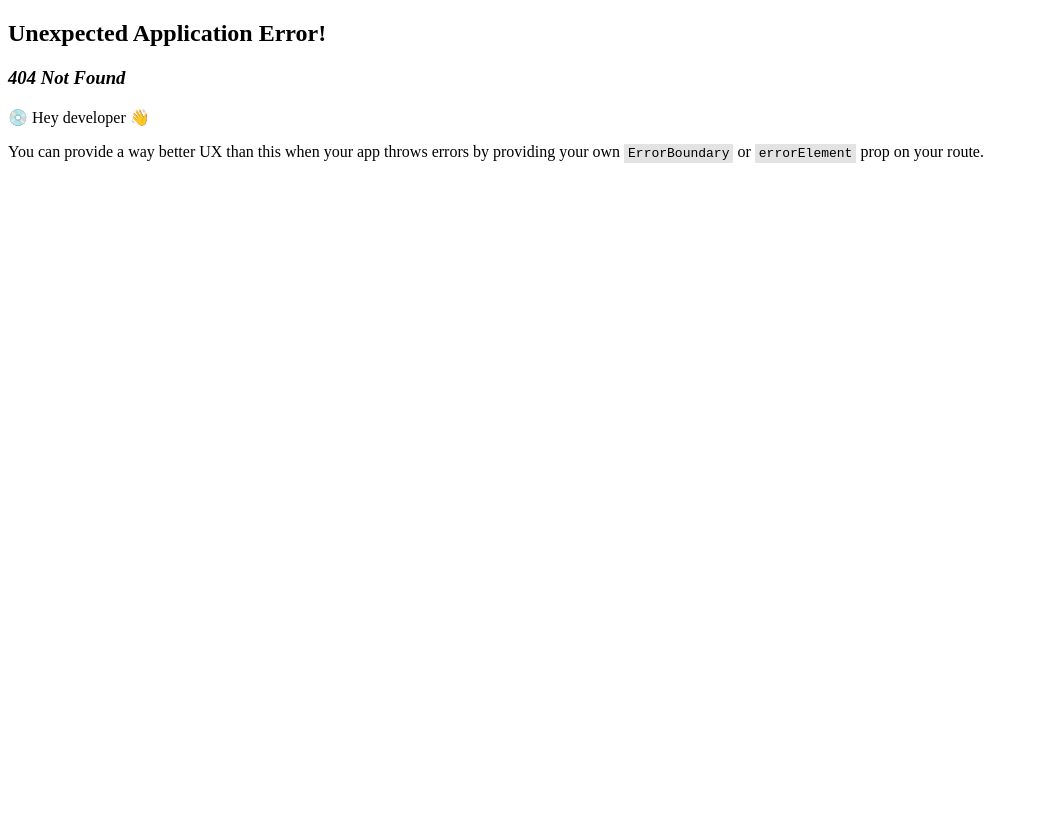
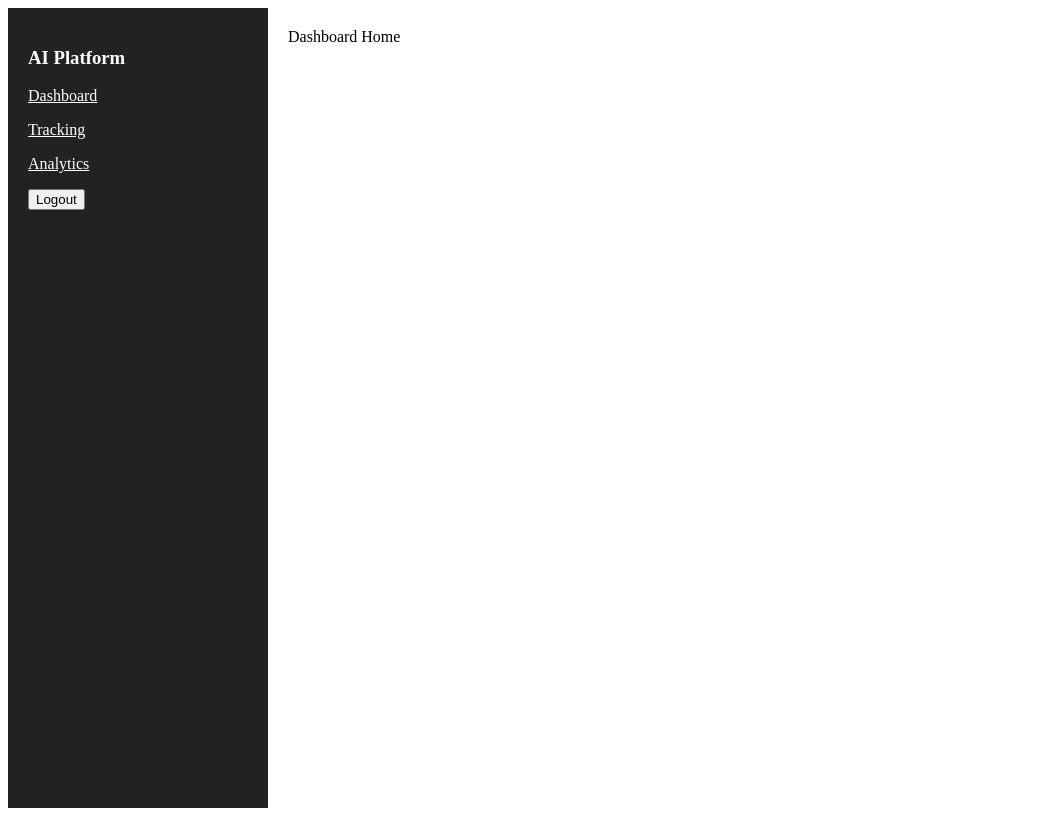
Before and after one commit to codekesh/ai-tracking-frontend, a React (Vite) app: page /dashboard in a window 1280 px wide. Before the commit this address had no page. Shown: the whole page, without its empty margins (0-1039 px from the left). Built offline with nearby package versions, Linux system fonts and the light colour scheme; sample sign-in values are in the browser's storage.

Commit message:
added dashboard and protectedroute

```diff
--- a/src/app/router.tsx
+++ b/src/app/router.tsx
@@ -1,6 +1,8 @@
 import { createBrowserRouter } from "react-router-dom";
 import LoginPage from "../features/auth/pages/LoginPage";
 import RegisterPage from "../features/auth/pages/RegisterPage";
+import ProtectedRoute from "../shared/components/ProtectedRoute";
+import DashboardLayout from "../layouts/DashboardLayout";
 
 export const router = createBrowserRouter([
   {
@@ -11,4 +13,26 @@ export const router = createBrowserRouter([
     path: "/register",
     element: <RegisterPage />,
   },
+  {
+    path: "/dashboard",
+    element: (
+      <ProtectedRoute>
+        <DashboardLayout />
+      </ProtectedRoute>
+    ),
+    children: [
+      {
+        index: true,
+        element: <div>Dashboard Home</div>,
+      },
+      {
+        path: "tracking",
+        element: <div>Tracking Page</div>,
+      },
+      {
+        path: "analytics",
+        element: <div>Analytics Page</div>,
+      },
+    ],
+  },
 ]);
--- a/src/features/auth/pages/LoginPage.tsx
+++ b/src/features/auth/pages/LoginPage.tsx
@@ -1,15 +1,23 @@
 import { useState } from "react";
 import { authAPI } from "../../../shared/api/axios";
 import { Link } from "react-router-dom";
+import { useNavigate } from "react-router-dom";
+
 export default function LoginPage() {
   const [email, setEmail] = useState("");
   const [password, setPassword] = useState("");
+  const navigate = useNavigate();
 
   const handleLogin = async () => {
     try {
-      const res = await authAPI.post("/auth/login", { email, password });
-      console.log(res.data);
-      alert("Login Success");
+      const res = await authAPI.post("/auth/login", {
+        email,
+        password,
+      });
+      const token = res.data.token;
+      localStorage.setItem("token", token);
+
+      navigate("/dashboard");
     } catch (err) {
       console.error(err);
       alert("Login Failed");
--- a/src/layouts/DashboardLayout.tsx
+++ b/src/layouts/DashboardLayout.tsx
@@ -1,15 +1,43 @@
-import { Outlet } from "react-router-dom";
+import { Outlet, Link, useNavigate } from "react-router-dom";
 
 export default function DashboardLayout() {
+  const navigate = useNavigate();
+
+  const logout = () => {
+    localStorage.removeItem("token");
+    navigate("/login");
+  };
+
   return (
-    <div style={{ display: "flex" }}>
-      <aside style={{ width: "200px", background: "#eee" }}>
-        <p>Dashboard</p>
-        <p>Tracking</p>
-        <p>Analytics</p>
+    <div style={{ display: "flex", height: "100vh" }}>
+      <aside
+        style={{
+          width: "220px",
+          background: "#222",
+          color: "#fff",
+          padding: "20px",
+        }}
+      >
+        <h3>AI Platform</h3>
+        <p>
+          <Link to="/dashboard" style={{ color: "white" }}>
+            Dashboard
+          </Link>
+        </p>
+        <p>
+          <Link to="/dashboard/tracking" style={{ color: "white" }}>
+            Tracking
+          </Link>
+        </p>
+        <p>
+          <Link to="/dashboard/analytics" style={{ color: "white" }}>
+            Analytics
+          </Link>
+        </p>
+        <button onClick={logout}>Logout</button>
       </aside>
 
-      <main style={{ padding: "20px", flex: 1 }}>
+      <main style={{ flex: 1, padding: "20px" }}>
         <Outlet />
       </main>
     </div>
--- a/src/shared/api/axios.ts
+++ b/src/shared/api/axios.ts
@@ -14,3 +14,13 @@ export const analyticsAPI = axios.create({
   baseURL: "http://localhost:8082",
   withCredentials: true,
 });
+
+authAPI.interceptors.request.use((config) => {
+  const token = localStorage.getItem("token");
+
+  if (token) {
+    config.headers.Authorization = `Bearer ${token}`;
+  }
+
+  return config;
+});
--- /dev/null
+++ b/src/shared/components/ProtectedRoute.tsx
@@ -0,0 +1,16 @@
+import type { JSX } from "react";
+import { Navigate } from "react-router-dom";
+
+export default function ProtectedRoute({
+  children,
+}: {
+  children: JSX.Element;
+}) {
+  const token = localStorage.getItem("token");
+
+  if (!token) {
+    return <Navigate to="/login" />;
+  }
+
+  return children;
+}
```
